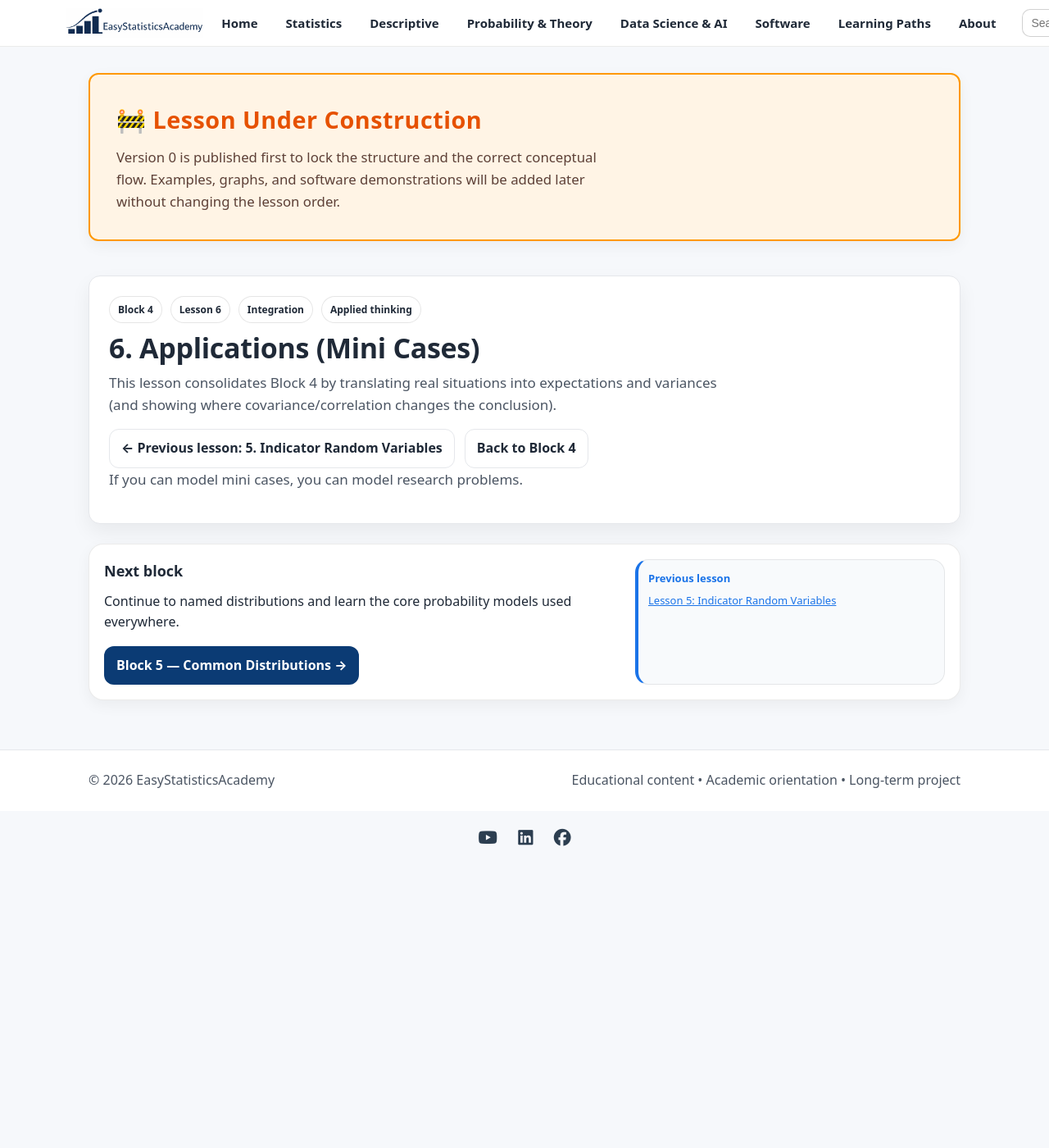
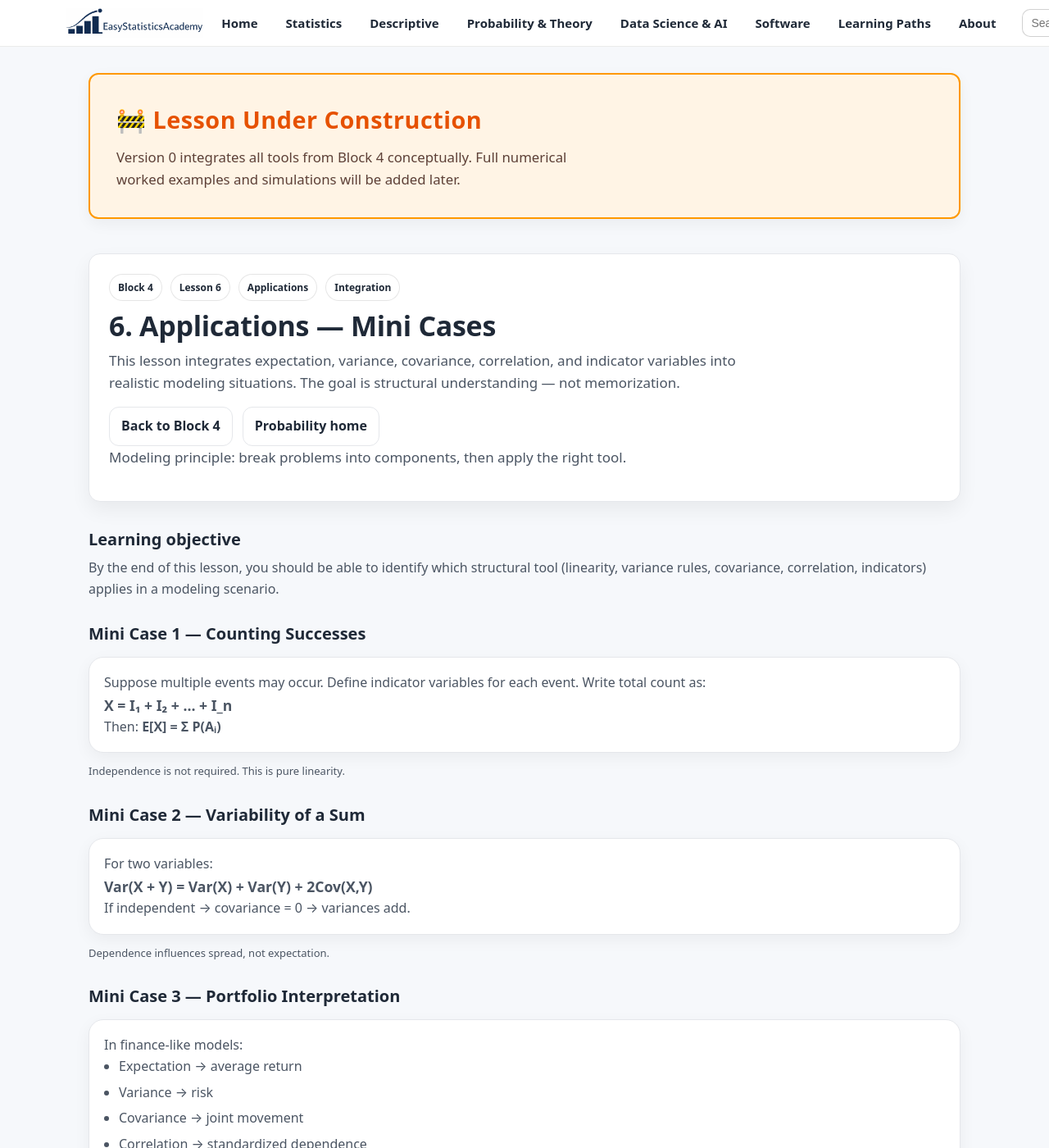
Before and after one commit to ammar-homaida-statistics/easystatisticsacademy, a Jekyll site: the page built from probability/expectation-variance/applications-mini-cases/index.md, in a window 1280 px wide and 1400 px high. Shown: the whole window at 82% size. Built offline with Jekyll 4.4.1, drawn with Linux system fonts in a browser that asks for light colours; some of the changed text lies outside the part shown.

Commit message:
Add lesson content

```diff
--- a/probability/expectation-variance/applications-mini-cases/index.md
+++ b/probability/expectation-variance/applications-mini-cases/index.md
@@ -1,7 +1,7 @@
 ---
 layout: default
-title: "6. Applications (Mini Cases)"
-description: "Short applied cases that combine expectation, variance, covariance, and correlation to model uncertainty correctly."
+title: "6. Applications — Mini Cases"
+description: "Integrated applications combining expectation, variance, covariance, correlation, and indicator variables in realistic probability modeling scenarios."
 permalink: /probability/expectation-variance/applications-mini-cases/
 sidebar: false
 ---
@@ -12,20 +12,20 @@ sidebar: false
     <div class="callout-copy">
       <h2 style="margin-top:0; color:#e65100; font-size:1.8rem; letter-spacing:0.5px;">🚧 Lesson Under Construction</h2>
       <p style="margin:0; font-size:1.05rem; color:#5d4037; line-height:1.6;">
-        Version 0 is published first to lock the structure and the correct conceptual flow.
-        Examples, graphs, and software demonstrations will be added later without changing the lesson order.
+        Version 0 integrates all tools from Block 4 conceptually.
+        Full numerical worked examples and simulations will be added later.
       </p>
     </div>
   </div>
 </section>
 
-<!-- ✅ Update "last visited lesson" for Probability Block 4 -->
+<!-- ✅ Update last visited lesson -->
 <script>
   (function () {
-    var KEY = "esa_continue_probability_expectation_variability_lesson_v0";
+    var KEY = "esa_continue_probability_expectation_variance_lesson_v0";
     localStorage.setItem(KEY, JSON.stringify({
-      url: "/probability/expectation-variability/applications-mini-cases/",
-      label: "Lesson 6 — Applications (Mini Cases)",
+      url: "/probability/expectation-variance/applications-mini-cases/",
+      label: "Lesson 6 — Applications: Mini Cases",
       ts: Date.now()
     }));
   })();
@@ -34,32 +34,159 @@ sidebar: false
 <section class="hero hero-section">
   <div class="hero-card">
     <div class="hero-copy">
-
       <div class="badge-row">
         <span class="badge">Block 4</span>
         <span class="badge">Lesson 6</span>
+        <span class="badge">Applications</span>
         <span class="badge">Integration</span>
-        <span class="badge">Applied thinking</span>
       </div>
 
-      <h1>6. Applications (Mini Cases)</h1>
+      <h1>6. Applications — Mini Cases</h1>
 
       <p class="lead">
-        This lesson consolidates Block 4 by translating real situations into expectations and variances
-        (and showing where covariance/correlation changes the conclusion).
+        This lesson integrates expectation, variance, covariance, correlation,
+        and indicator variables into realistic modeling situations.
+        The goal is structural understanding — not memorization.
       </p>
 
       <div class="hero-actions">
-        <a class="btn btn-outline" href="/probability/expectation-variability/indicator-random-variables/">
-          ← Previous lesson: 5. Indicator Random Variables
-        </a>
-        <a class="btn btn-outline" href="/probability/expectation-variability/">Back to Block 4</a>
+        <a class="btn btn-outline" href="/probability/expectation-variance/">Back to Block 4</a>
+        <a class="btn btn-outline" href="/probability/">Probability home</a>
       </div>
 
       <p class="muted-mini">
-        If you can model mini cases, you can model research problems.
+        Modeling principle: break problems into components, then apply the right tool.
       </p>
+    </div>
+  </div>
+</section>
 
+<section class="section">
+  <div class="section-head">
+    <h2>Learning objective</h2>
+    <p>
+      By the end of this lesson, you should be able to identify which structural tool
+      (linearity, variance rules, covariance, correlation, indicators)
+      applies in a modeling scenario.
+    </p>
+  </div>
+</section>
+
+<section class="section">
+  <div class="section-head">
+    <h2>Mini Case 1 — Counting Successes</h2>
+  </div>
+
+  <div class="card">
+    <p>
+      Suppose multiple events may occur.
+      Define indicator variables for each event.
+      Write total count as:
+    </p>
+
+    <p style="font-size:1.1rem;">
+      <strong>X = I₁ + I₂ + … + I_n</strong>
+    </p>
+
+    <p>
+      Then:
+      <strong>E[X] = Σ P(Aᵢ)</strong>
+    </p>
+  </div>
+
+  <p class="muted-mini">
+    Independence is not required. This is pure linearity.
+  </p>
+</section>
+
+<section class="section">
+  <div class="section-head">
+    <h2>Mini Case 2 — Variability of a Sum</h2>
+  </div>
+
+  <div class="card">
+    <p>
+      For two variables:
+    </p>
+
+    <p style="font-size:1.1rem;">
+      <strong>Var(X + Y) = Var(X) + Var(Y) + 2Cov(X,Y)</strong>
+    </p>
+
+    <p>
+      If independent → covariance = 0 → variances add.
+    </p>
+  </div>
+
+  <p class="muted-mini">
+    Dependence influences spread, not expectation.
+  </p>
+</section>
+
+<section class="section">
+  <div class="section-head">
+    <h2>Mini Case 3 — Portfolio Interpretation</h2>
+  </div>
+
+  <div class="card">
+    <p>
+      In finance-like models:
+    </p>
+
+    <ul class="bullets">
+      <li>Expectation → average return</li>
+      <li>Variance → risk</li>
+      <li>Covariance → joint movement</li>
+      <li>Correlation → standardized dependence</li>
+    </ul>
+  </div>
+
+  <p class="muted-mini">
+    This is the structural backbone of regression and machine learning.
+  </p>
+</section>
+
+<section class="section">
+  <div class="section-head">
+    <h2>Mini Case 4 — Random Structure Modeling</h2>
+  </div>
+
+  <div class="card">
+    <p>
+      Complex quantities are often decomposed as:
+    </p>
+
+    <ul class="bullets">
+      <li>Sum of components</li>
+      <li>Function of random variables</li>
+      <li>Combination of dependent parts</li>
+    </ul>
+
+    <p>
+      The correct tool depends on structure:
+    </p>
+
+    <ul class="bullets">
+      <li>Need mean only? → Linearity</li>
+      <li>Need spread? → Variance rules</li>
+      <li>Need joint behavior? → Covariance</li>
+      <li>Need standardized dependence? → Correlation</li>
+      <li>Need counting? → Indicators</li>
+    </ul>
+  </div>
+</section>
+
+<section class="section section-slim">
+  <div class="callout">
+    <div class="callout-copy">
+      <h2>Structural takeaway</h2>
+      <ul class="bullets">
+        <li>Expectation is linear.</li>
+        <li>Variance is quadratic.</li>
+        <li>Dependence enters through covariance.</li>
+        <li>Indicators turn events into algebra.</li>
+        <li>All modeling starts with decomposition.</li>
+      </ul>
     </div>
   </div>
 </section>
@@ -67,24 +194,22 @@ sidebar: false
 <section class="section section-slim">
   <div class="callout">
     <div class="callout-copy">
-      <h2>Next block</h2>
-      <p style="margin:0;">
-        Continue to named distributions and learn the core probability models used everywhere.
-      </p>
-
-      <div class="pill-row" style="margin-top:1rem;">
-        <a class="btn" href="/probability/distributions/">
-          Block 5 — Common Distributions →
-        </a>
-      </div>
+      <h2>Outcome of Block 4</h2>
+      <ul class="bullets">
+        <li>Confident use of linearity of expectation</li>
+        <li>Correct application of variance rules</li>
+        <li>Understanding covariance and correlation</li>
+        <li>Mastery of indicator variable technique</li>
+        <li>Readiness for Named Distributions (Block 5)</li>
+      </ul>
     </div>
 
     <div class="callout-side">
       <div class="mini" style="border-left:4px solid #1a73e8; padding-left:12px;">
-        <div class="mini-title" style="color:#1a73e8;">Previous lesson</div>
+        <div class="mini-title" style="color:#1a73e8;">Next block</div>
         <div class="mini-body">
-          <a href="/probability/expectation-variability/indicator-random-variables/" style="color:#1a73e8; text-decoration:underline;">
-            Lesson 5: Indicator Random Variables
+          <a href="/probability/distributions/" style="color:#1a73e8; text-decoration:underline;">
+            Block 5 — Common Distributions
           </a>
         </div>
       </div>
```
